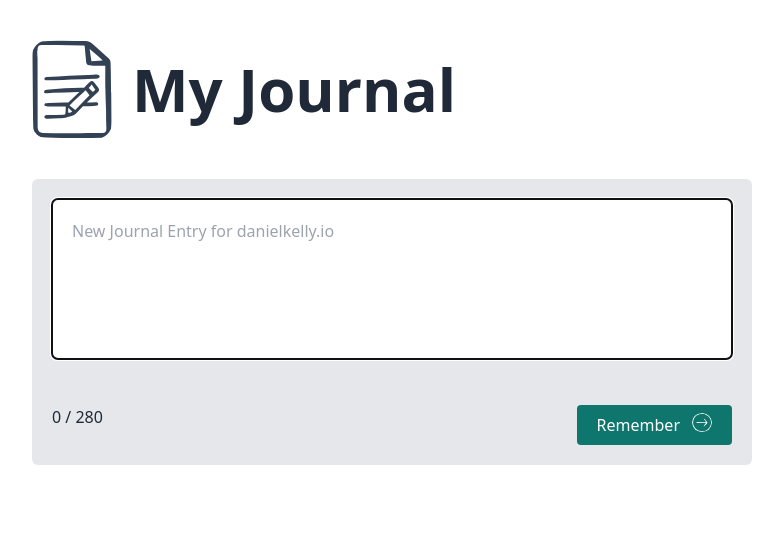
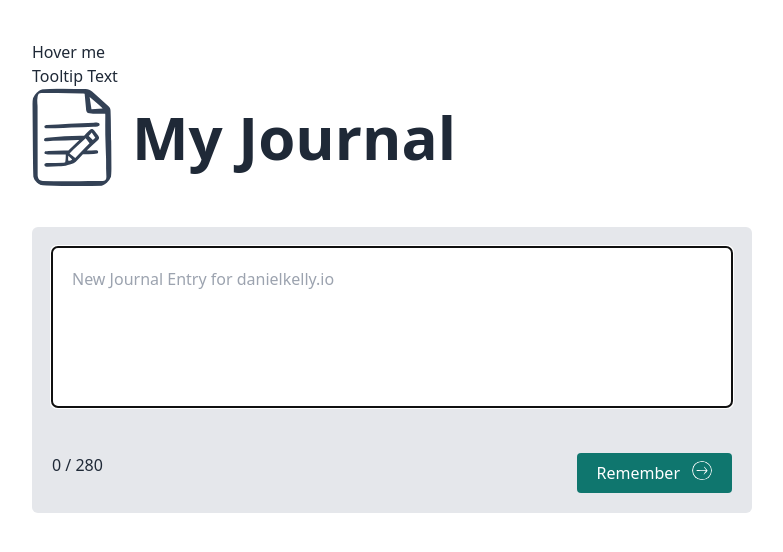
Before and after one commit to VladKurluk/vue-with-ts, a Vue app: page / in a window 1280 px wide. Shown: the top 552 px of the page, without its empty margins (248-1031 px from the left). Built offline with nearby package versions, Linux system fonts and the light colour scheme.

Commit message:
Created ToolTip plugin

```diff
--- a/src/App.vue
+++ b/src/App.vue
@@ -26,6 +26,7 @@ const handleCreateEntry = (data: Entry) => {
 
 <template>
   <main class="container m-auto p-10">
+    <h1>Hover me <ToolTip text="Tooltip Text" /></h1>
     <TheHeader />
     <EntryEditor @create="handleCreateEntry"/>
     <ul>
--- a/src/main.ts
+++ b/src/main.ts
@@ -1,12 +1,10 @@
 import { createApp } from "vue";
 import App from "./App.vue";
-import { firstPluginExample } from "./plugins/firstPlugin";
+import { toolTipPlugin } from "./plugins/toolTipPlugin";
 import "@/assets/base.css";
 
 const app = createApp(App);
 
-app.use(firstPluginExample, {
-    option1: "foo",
-});
+app.use(toolTipPlugin);
 
 app.mount("#app");
--- a/src/plugins/firstPlugin.ts
+++ /dev/null
@@ -1,5 +0,0 @@
-import { App } from "vue";
-
-export const firstPluginExample = (app: App, options?: object) => {
-    console.log("Hello from firstPluginExample", options);
-};
--- /dev/null
+++ b/src/plugins/toolTipPlugin/ToolTip.vue
@@ -0,0 +1,19 @@
+<script setup lang="ts">
+defineProps<{
+  text: string
+}>();
+</script>
+
+<script lang="ts">
+export default {
+  name: "ToolTip",
+};
+</script>
+
+<template>
+  <div>{{ text }}</div>
+</template>
+
+<style scoped>
+
+</style>
--- /dev/null
+++ b/src/plugins/toolTipPlugin/index.ts
@@ -0,0 +1,7 @@
+import { defineAsyncComponent } from "vue";
+import type { App, Plugin } from "vue";
+
+export const toolTipPlugin: Plugin = (app: App): void => {
+    const ToolTip = defineAsyncComponent(() => import("./ToolTip.vue"));
+    app.component("ToolTip", ToolTip);
+};
```
